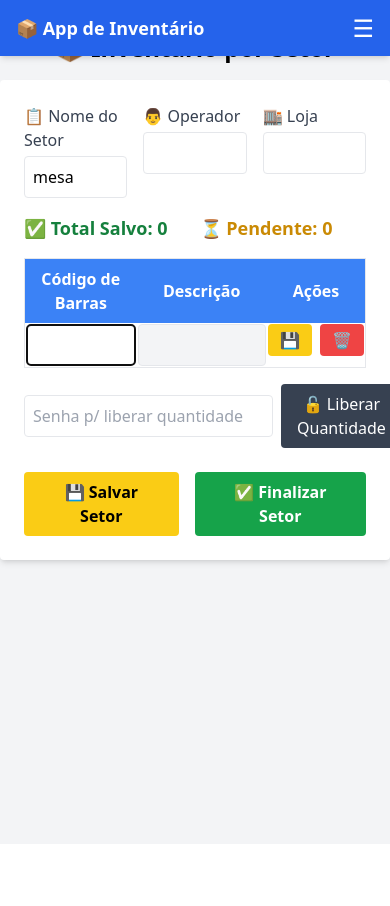
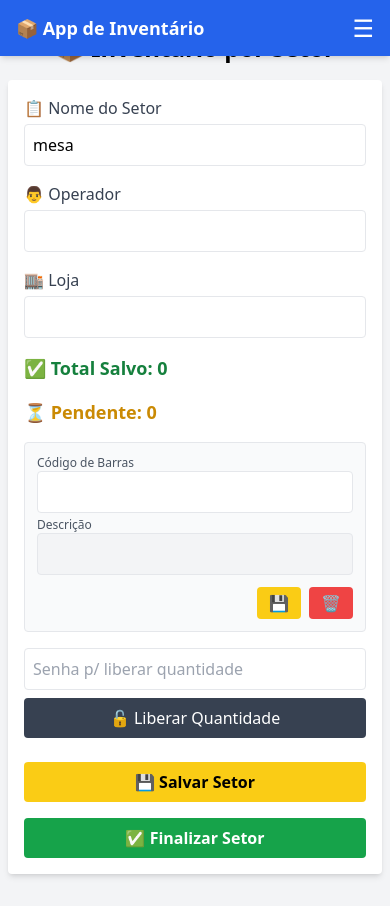
Before and after one commit to iastecsolucao-art/inventario, a Next.js app: page /contagem in a window 390 px wide. Before the commit the page ends 844 px from the top, so only its background shows below. Built offline with nearby package versions, Linux system fonts and the light colour scheme.

Commit message:
Minha atualizaçãmobileo

```diff
--- a/pages/contagem.js
+++ b/pages/contagem.js
@@ -59,10 +59,8 @@ export default function ContagemSetor() {
       setProdutos(newProdutos);
 
       if (newProdutos[index].descricao !== "❌ Produto não cadastrado") {
-        // ✅ consulta no banco apenas ao validar produto válido
         await atualizarTotaisDoBanco();
 
-        // 🔹 pendentes ficam só na tela
         const novosPendentes = newProdutos.filter(
           (p) => p.codigo_barra && p.descricao && !p.descricao.includes("❌")
         ).length;
@@ -120,23 +118,18 @@ const salvarSetor = async () => {
           )
       );
 
-    // 🚨 Verifica se algum retorno veio com "acima do limite"
-    const limiteExcedido = respostas.find(
-      (r) => r.quantidade_maxima === "acima do limite"
-    );
+      const limiteExcedido = respostas.find((r) => r.quantidade_maxima === "acima do limite");
       if (limiteExcedido) {
         alert("🚫 Quantidade acima do limite! Entre em contato pelo Chat para fazer a liberação, Digite : Licença e o nome da loja");
-      return; // interrompe aqui, não cai no "sucesso"
+        return;
       }
 
-    // 🚨 Se tiver algum erro vindo do backend
       const erro = respostas.find((r) => r.status === "erro");
       if (erro) {
         alert("❌ Erro: " + erro.mensagem);
         return;
       }
 
-    // ✅ Se chegou aqui, é porque salvou de verdade
       alert("✅ Setor salvo com sucesso!");
       setTotalSalvo(totalSalvo + totalPendente);
       setTotalPendente(0);
@@ -178,7 +171,6 @@ const salvarSetor = async () => {
           )
       );
 
-      // 🚨 Verifica se algum retorno veio com "acima do limite"
       if (respostas.some((r) => r.quantidade_maxima === "acima do limite")) {
         alert("🚫 Quantidade acima do limite! Não é permitido finalizar.");
         return;
@@ -199,12 +191,13 @@ const salvarSetor = async () => {
   };
 
   return (
-    <div className="min-h-screen bg-gray-100 flex flex-col items-center py-8">
+    <div className="min-h-screen bg-gray-100 flex flex-col items-center py-8 px-2">
       <h1 className="text-2xl font-bold mb-4">📦 Inventário por Setor</h1>
 
-      <div className="bg-white shadow-md rounded p-6 w-full max-w-5xl">
-        <div className="flex gap-4 mb-4">
-          <label className="flex-1">
+      <div className="bg-white shadow-md rounded p-4 w-full max-w-5xl">
+        {/* Inputs de cabeçalho */}
+        <div className="grid grid-cols-1 md:grid-cols-3 gap-4 mb-4">
+          <label>
             <span className="block text-gray-700 font-medium">📋 Nome do Setor</span>
             <input
               className="border rounded w-full p-2 mt-1"
@@ -212,7 +205,7 @@ const salvarSetor = async () => {
               onChange={(e) => setSetor(e.target.value)}
             />
           </label>
-          <label className="flex-1">
+          <label>
             <span className="block text-gray-700 font-medium">👨 Operador</span>
             <input
               className="border rounded w-full p-2 mt-1"
@@ -220,7 +213,7 @@ const salvarSetor = async () => {
               onChange={(e) => setOperador(e.target.value)}
             />
           </label>
-          <label className="flex-1">
+          <label>
             <span className="block text-gray-700 font-medium">🏬 Loja</span>
             <input
               className="border rounded w-full p-2 mt-1"
@@ -230,19 +223,21 @@ const salvarSetor = async () => {
           </label>
         </div>
 
-        {/* 🔹 Totais */}
-        <div className="mb-4 flex gap-8 text-lg font-semibold">
+        {/* Totais */}
+        <div className="mb-4 flex flex-col md:flex-row gap-4 text-lg font-semibold">
           <span className="text-green-700">✅ Total Salvo: {totalSalvo}</span>
           <span className="text-yellow-600">⏳ Pendente: {totalPendente}</span>
         </div>
 
-        <table className="w-full mb-4 border">
+        {/* Desktop - tabela */}
+        <div className="hidden md:block">
+          <table className="w-full mb-4 border text-sm">
             <thead className="bg-blue-500 text-white">
               <tr>
-              <th className="px-4 py-2">Código de Barras</th>
-              <th className="px-4 py-2">Descrição</th>
-              {quantidadeLiberada && <th className="px-4 py-2">Quantidade</th>}
-              <th className="px-4 py-2 text-center">Ações</th>
+                <th className="px-2 py-1">Código de Barras</th>
+                <th className="px-2 py-1">Descrição</th>
+                {quantidadeLiberada && <th className="px-2 py-1">Quantidade</th>}
+                <th className="px-2 py-1 text-center">Ações</th>
               </tr>
             </thead>
             <tbody>
@@ -264,7 +259,6 @@ const salvarSetor = async () => {
                         }
                       }}
                       className="border rounded p-2 w-full"
-                    autoFocus={idx === produtos.length - 1}
                     />
                   </td>
                   <td>
@@ -289,53 +283,89 @@ const salvarSetor = async () => {
                     </td>
                   )}
                   <td className="text-center flex gap-2 justify-center">
-                  <button
-                    onClick={() => salvarItem(idx)}
-                    className="bg-yellow-400 text-black px-3 py-1 rounded hover:bg-yellow-500"
-                  >
-                    💾
-                  </button>
-                  <button
-                    onClick={() => removeProduto(idx)}
-                    className="bg-red-500 text-white px-3 py-1 rounded hover:bg-red-600"
-                  >
-                    🗑️
-                  </button>
+                    <button onClick={() => salvarItem(idx)} className="bg-yellow-400 text-black px-3 py-1 rounded hover:bg-yellow-500">💾</button>
+                    <button onClick={() => removeProduto(idx)} className="bg-red-500 text-white px-3 py-1 rounded hover:bg-red-600">🗑️</button>
                   </td>
                 </tr>
               ))}
             </tbody>
           </table>
+        </div>
 
+        {/* Mobile - cards */}
+        <div className="md:hidden space-y-3">
+          {produtos.map((p, idx) => (
+            <div key={idx} className="border rounded p-3 bg-gray-50">
+              <label className="block text-xs text-gray-600">Código de Barras</label>
+              <input className="border rounded w-full p-2 mb-1"
+                value={p.codigo_barra}
+                onChange={(e) => {
+                  const newProdutos = [...produtos];
+                  newProdutos[idx].codigo_barra = e.target.value;
+                  setProdutos(newProdutos);
+                }}
+                onKeyDown={(e) => {
+                  if (e.key === "Enter") {
+                    e.preventDefault();
+                    validarProduto(idx);
+                  }
+                }}
+              />
+
+              <label className="block text-xs text-gray-600">Descrição</label>
+              <input className="border rounded w-full p-2 mb-1 bg-gray-100"
+                value={p.descricao}
+                readOnly
+              />
+
+              {quantidadeLiberada && (
+                <>
+                  <label className="block text-xs text-gray-600">Quantidade</label>
+                  <input className="border rounded w-full p-2 mb-1"
+                    type="number"
+                    value={p.quantidade}
+                    onChange={(e) => {
+                      const newProdutos = [...produtos];
+                      newProdutos[idx].quantidade = e.target.value;
+                      setProdutos(newProdutos);
+                    }}
+                  />
+                </>
+              )}
+
+              <div className="flex justify-end gap-2 mt-2">
+                <button onClick={() => salvarItem(idx)} className="bg-yellow-400 text-black px-3 py-1 rounded hover:bg-yellow-500">💾</button>
+                <button onClick={() => removeProduto(idx)} className="bg-red-500 text-white px-3 py-1 rounded hover:bg-red-600">🗑️</button>
+              </div>
+            </div>
+          ))}
+        </div>
+
+        {/* Senha para liberar quantidade */}
         {!quantidadeLiberada && (
-          <div className="flex items-center gap-2 mb-4">
+          <div className="flex items-center gap-2 my-4 flex-col md:flex-row">
             <input
               type="password"
               placeholder="Senha p/ liberar quantidade"
               value={senha}
               onChange={(e) => setSenha(e.target.value)}
-              className="border rounded p-2"
+              className="border rounded p-2 w-full md:w-auto"
             />
             <button
               onClick={liberarQuantidade}
-              className="bg-gray-700 text-white px-4 py-2 rounded"
+              className="bg-gray-700 text-white px-4 py-2 rounded w-full md:w-auto"
             >
               🔓 Liberar Quantidade
             </button>
           </div>
         )}
 
-        <div className="flex justify-end gap-4 mt-6">
-          <button
-            onClick={salvarSetor}
-            className="bg-yellow-400 px-6 py-2 rounded font-bold"
-          >
+        {/* Botões finais */}
+        <div className="flex flex-col md:flex-row justify-end gap-4 mt-6">
+          <button onClick={salvarSetor} className="bg-yellow-400 px-6 py-2 rounded font-bold w-full md:w-auto">
             💾 Salvar Setor
           </button>
-          <button
-            onClick={finalizarSetor}
-            className="bg-green-600 text-white px-6 py-2 rounded font-bold"
-          >
+          <button onClick={finalizarSetor} className="bg-green-600 text-white px-6 py-2 rounded font-bold w-full md:w-auto">
             ✅ Finalizar Setor
           </button>
         </div>
```
Lines whose indentation alone changed are shown as unchanged.
